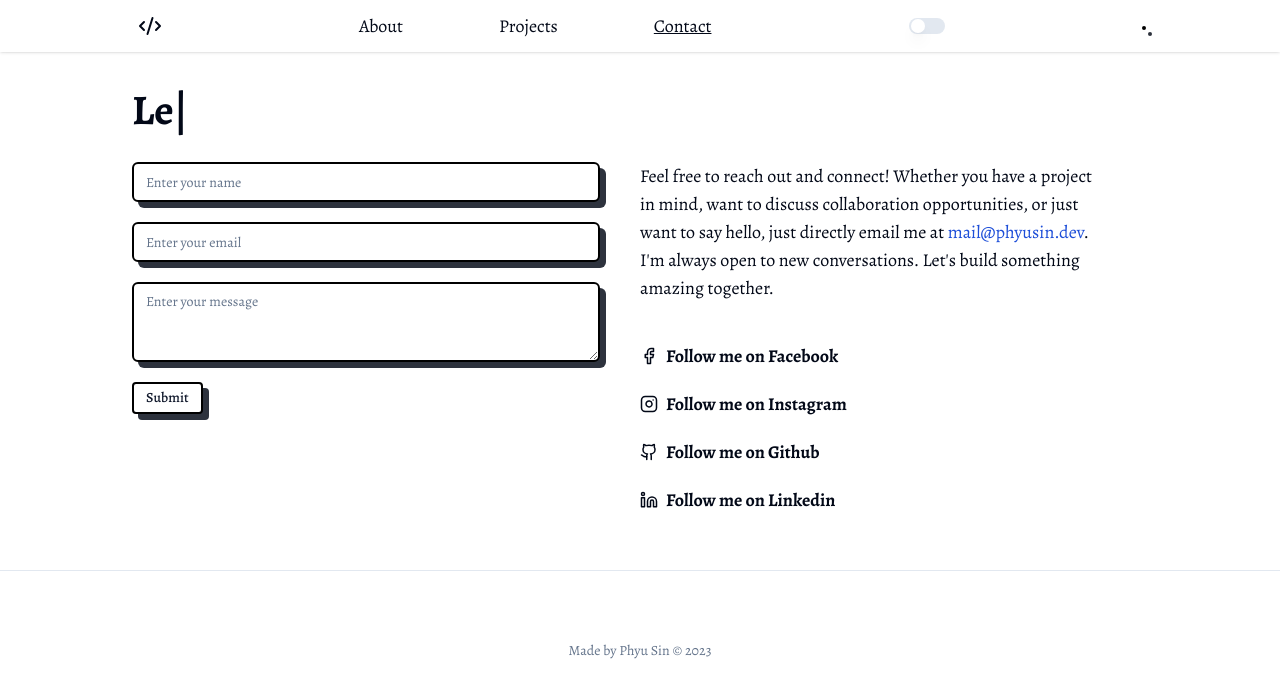
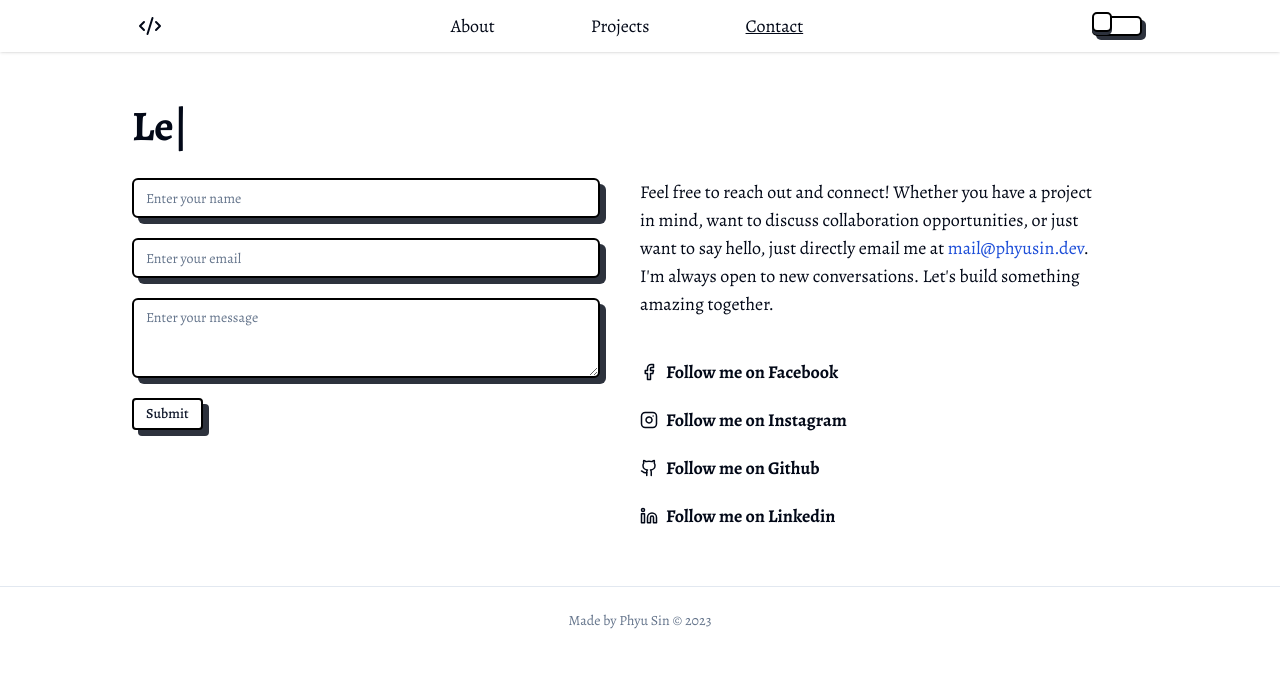
Before and after one commit to PhyuSinKhantAung/phyusinkhantaung, a Next.js app: page /contact in a window 1280 px wide. Shown: the top 696 px of the page. Built offline with nearby package versions, Linux system fonts and the light colour scheme.

Commit message:
fixed toggle button

```diff
--- a/app/globals.css
+++ b/app/globals.css
@@ -73,4 +73,19 @@
   body {
     @apply bg-background text-foreground;
   }
+
+  .switch {
+    position: relative;
+    display: flex;
+    flex-direction: column;
+    justify-content: center;
+    align-items: center;
+    gap: 30px;
+    width: 50px;
+    height: 20px;
+  }
+
+  .toggle:checked + .slider:before {
+    transform: translateX(30px);
+  }
 }
--- a/app/layout.tsx
+++ b/app/layout.tsx
@@ -35,7 +35,7 @@ export default function RootLayout({
         </ThemeProvider>
         <footer>
           <hr />
-          <span className="text-muted-foreground flex justify-center items-center h-40">
+          <span className="text-muted-foreground flex justify-center items-center py-6">
             Made by Phyu Sin © 2023
           </span>
         </footer>
--- a/components/AboutMe.tsx
+++ b/components/AboutMe.tsx
@@ -68,7 +68,7 @@ const AboutMe = () => {
       <div className=" w-full ">
         <motion.h1
           variants={globalVariants.leftComeInVariants}
-          className="scroll-m-20 text-4xl font-extrabold tracking-tight lg:text-5xl"
+          className="scroll-m-20 sm:text-3xl text-[2.6rem] leading-[2.6rem] font-extrabold tracking-tight lg:text-4xl"
         >
           {about.data.title}
         </motion.h1>
--- a/components/layout/ContentLayout.tsx
+++ b/components/layout/ContentLayout.tsx
@@ -1,7 +1,7 @@
 import React from 'react';
 
 const ContentLayout = ({ children }: { children: React.ReactNode }) => {
-  return <div className="mt-16">{children}</div>;
+  return <div className="mt-20">{children}</div>;
 };
 
 export default ContentLayout;
--- a/components/layout/Navbar.tsx
+++ b/components/layout/Navbar.tsx
@@ -3,7 +3,6 @@ import React from 'react';
 import Link from 'next/link';
 import { usePathname } from 'next/navigation';
 import { Code2 } from 'lucide-react';
-import { Switch } from '@/components/ui/switch';
 import { useTheme } from 'next-themes';
 import { motion } from 'framer-motion';
 
@@ -49,18 +48,41 @@ export default function Navbar({ navData }: { navData: Array<NavItem> }) {
           ))}
         </ul>
 
-        <Switch
+        <label className="switch">
+          <input
             onClick={() => {
               if (theme === 'light') {
                 return setTheme('dark');
               } else return setTheme('light');
             }}
+            type="checkbox"
+            className="toggle hidden"
           />
-
-        <div className="flex items-center cursor-pointer relative">
-          <input type="checkbox" className="opacity-0 w-0 h-0" />
-          <span className="box-border rounded-md border-2 border-solid dark:border-[#c8cace] border-black shadow-[6px_6px_#2d323d] dark:shadow-[6px_6px_#c8cace] absolute top-0 left-0 right-0 bottom-0 cursor-pointer "></span>
-        </div>
+          <span
+            className='
+          slider box-border
+          bg-background
+         dark:shadow-[4px_4px_#c8cace]
+          before:bg-background
+           border-black
+           dark:border-[#c8cace]
+           dark:border-#c8cace
+            shadow-[4px_4px_#2d323d]
+             absolute cursor-pointer
+               transition-[0.3s]
+               rounded-[5px] border-2 border-solid
+               inset-0 before:box-border before:absolute
+               before:content-[""] before:h-5 before:w-5
+                before:border-black
+                before:dark:border-[#c8cace]
+                before:shadow-[0_3px_0_#2d323d]
+                before:dark:shadow-[0_3px_0_#c8cace]
+                 before:transition-[0.3s]
+                  before:rounded-[5px] before:border-2
+                   before:border-solid before:-left-0.5
+                    before:bottom-0.5'
+          ></span>
+        </label>
       </motion.nav>
     </div>
   );
```
Lines whose indentation alone changed are shown as unchanged.
